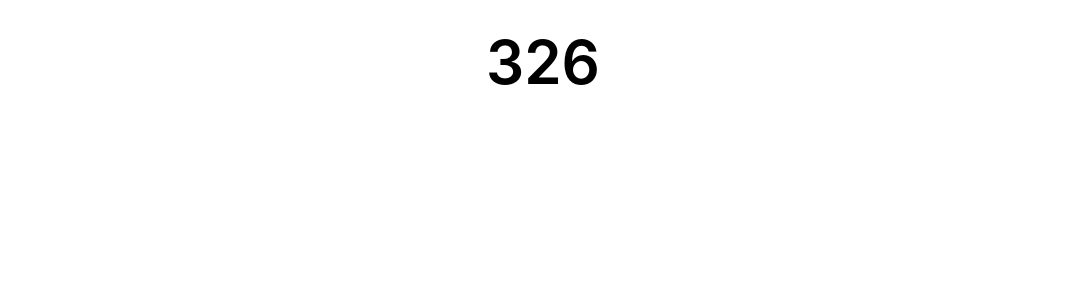
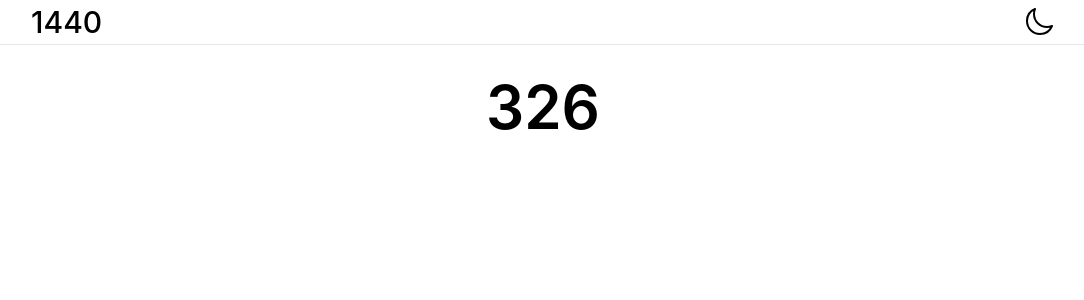
Before and after one commit to RyanTurner02/1440, a React (Create React App) app: page / in a window 1280 px wide. Shown: the top 300 px of the page, without its empty margins (97-1181 px from the left). Built offline with nearby package versions, Linux system fonts and the light colour scheme; the HTML template or start-up script is replaced by a standard one.

Commit message:
Add navbar

```diff
--- a/src/App.tsx
+++ b/src/App.tsx
@@ -1,5 +1,6 @@
 import './App.css';
 import { BrowserRouter, Routes, Route } from 'react-router-dom';
+import Header from './components/Header';
 import Timer from './components/Timer';
 import About from './pages/About';
 import NotFound from './pages/NotFound';
@@ -7,6 +8,7 @@ import NotFound from './pages/NotFound';
 function App() {
   return (
     <BrowserRouter>
+      <Header />
       <div className="container mx-auto">
         <Routes>
           <Route path="/" element={<Timer />} />
--- /dev/null
+++ b/src/components/Header.tsx
@@ -0,0 +1,24 @@
+import { useState } from 'react';
+import { Link } from 'react-router-dom';
+
+const Header = () => {
+  const [hasDarkMode, setHasDarkMode] = useState(false);
+
+  return (
+    <div className="flex justify-between px-4 md:px-16 lg:px-32 py-1 border-b">
+      <h1 className="font-medium text-3xl"><Link to="/">1440</Link></h1>
+
+      {hasDarkMode ?
+        <svg className="w-8 hover:cursor-pointer" onClick={() => { setHasDarkMode(false) }} fill="none" stroke="currentColor" stroke-width="1.5" viewBox="0 0 24 24" xmlns="http://www.w3.org/2000/svg" aria-hidden="true">
+          <path stroke-linecap="round" stroke-linejoin="round" d="M12 3v2.25m6.364.386l-1.591 1.591M21 12h-2.25m-.386 6.364l-1.591-1.591M12 18.75V21m-4.773-4.227l-1.591 1.591M5.25 12H3m4.227-4.773L5.636 5.636M15.75 12a3.75 3.75 0 11-7.5 0 3.75 3.75 0 017.5 0z"></path>
+        </svg>
+        :
+        <svg className="w-8 hover:cursor-pointer" onClick={() => { setHasDarkMode(true) }} fill="none" stroke="currentColor" stroke-width="1.5" viewBox="0 0 24 24" xmlns="http://www.w3.org/2000/svg" aria-hidden="true">
+          <path stroke-linecap="round" stroke-linejoin="round" d="M21.752 15.002A9.718 9.718 0 0118 15.75c-5.385 0-9.75-4.365-9.75-9.75 0-1.33.266-2.597.748-3.752A9.753 9.753 0 003 11.25C3 16.635 7.365 21 12.75 21a9.753 9.753 0 009.002-5.998z"></path>
+        </svg>
+      }
+    </div>
+  );
+}
+
+export default Header;
```
